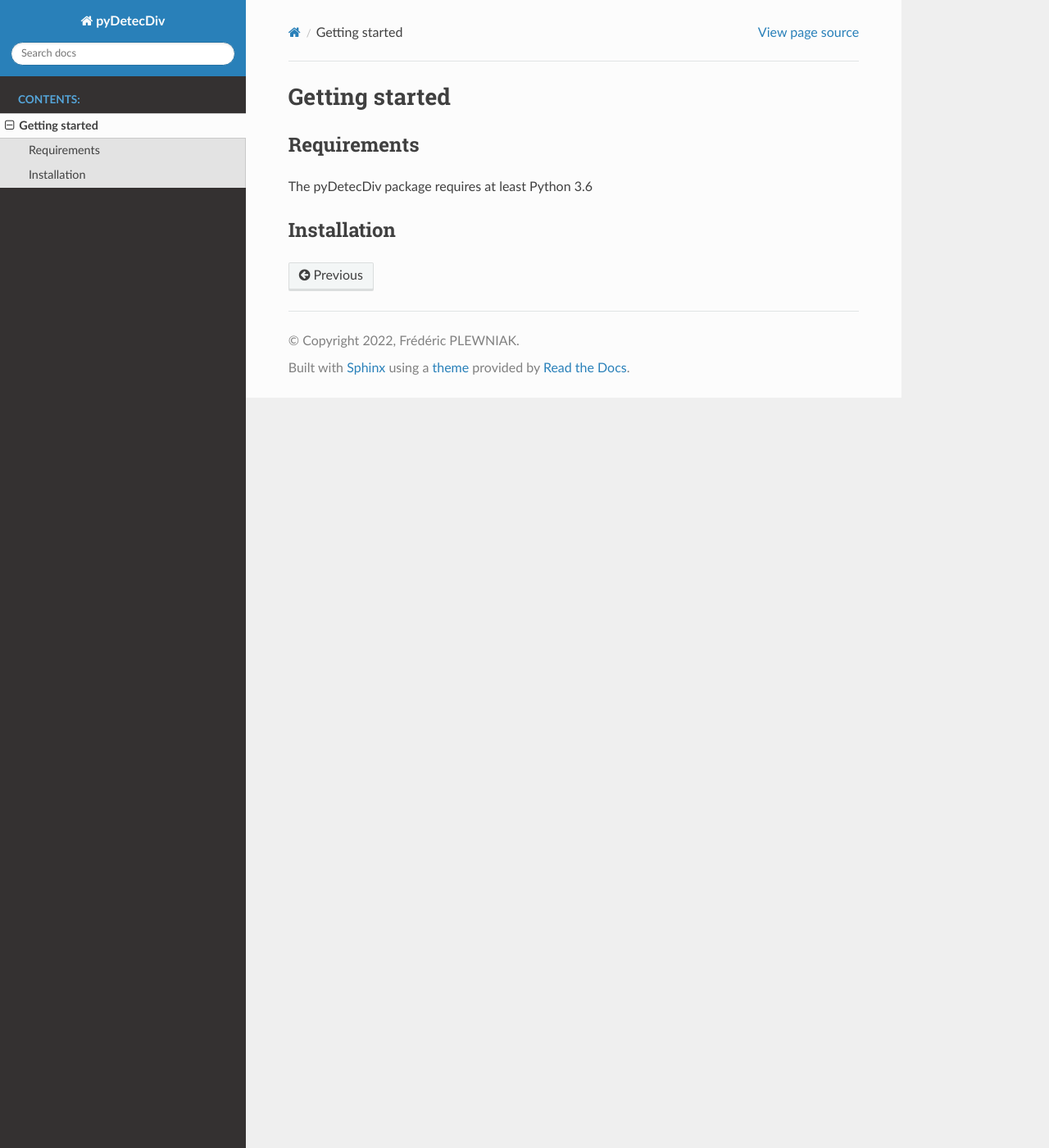
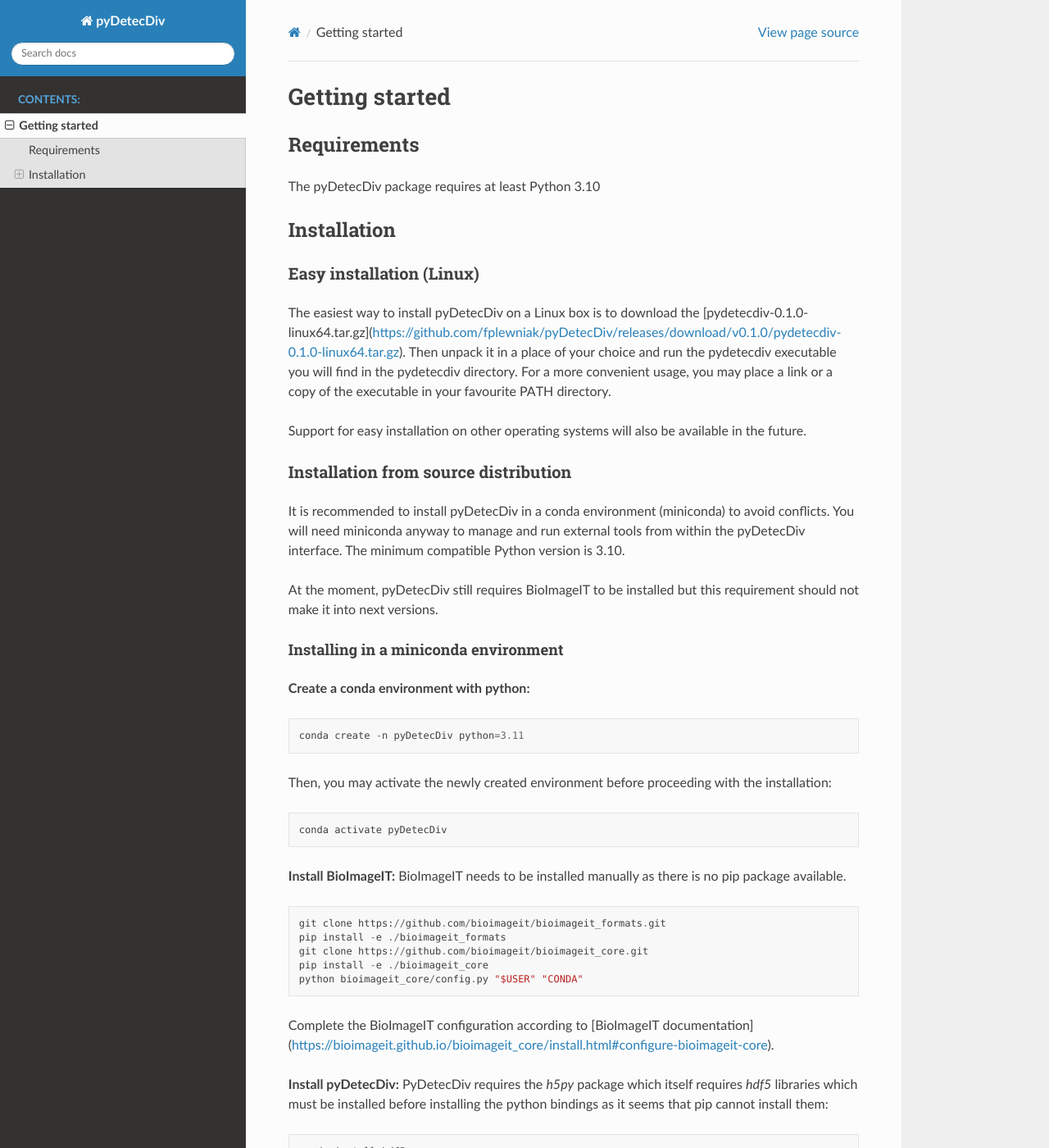
Before and after one commit to fplewniak/pyDetecDiv, a Sphinx documentation site: the page built from docs/source/getting_started.rst, in a window 1280 px wide and 1400 px high. Shown: the whole window at 82% size. Built offline with Sphinx 7.4.7 and the Read the Docs theme 2.0.0, drawn with Linux system fonts in a browser that asks for light colours; some of the changed text lies outside the part shown.

Commit message:
First draft of documentation using autoapi Sphinx extension.

```diff
--- a/docs/source/conf.py
+++ b/docs/source/conf.py
@@ -31,7 +31,10 @@
 # extensions coming with Sphinx (named 'sphinx.ext.*') or your custom
 # ones.
 extensions = ['sphinx_rtd_theme',
+              'autoapi.extension'
 ]
+
+autoapi_dirs = ['../../src/pydetecdiv']
 
 # Add any paths that contain templates here, relative to this directory.
 templates_path = ['_templates']
--- a/docs/source/getting_started.rst
+++ b/docs/source/getting_started.rst
@@ -3,7 +3,77 @@
 
 Requirements
 ------------
-The pyDetecDiv package requires at least Python 3.6
+The pyDetecDiv package requires at least Python 3.10
 
 Installation
 ------------
+Easy installation (Linux)
+^^^^^^^^^^^^^^^^^^^^^^^^^
+
+The easiest way to install pyDetecDiv on a Linux box is to download the [pydetecdiv-0.1.0-linux64.tar.gz](https://github.com/fplewniak/pyDetecDiv/releases/download/v0.1.0/pydetecdiv-0.1.0-linux64.tar.gz).
+Then unpack it in a place of your choice and run the pydetecdiv executable you will find in the pydetecdiv directory.
+For a more convenient usage, you may place a link or a copy of the executable in your favourite PATH directory.
+
+Support for easy installation on other operating systems will also be available in the future.
+
+Installation from source distribution
+^^^^^^^^^^^^^^^^^^^^^^^^^^^^^^^^^^^^^
+
+It is recommended to install pyDetecDiv in a conda environment (miniconda) to avoid conflicts.
+You will need miniconda anyway to manage and run external tools from within the pyDetecDiv interface.
+The minimum compatible Python version is 3.10.
+
+At the moment, pyDetecDiv still requires BioImageIT to be installed but this requirement should not make it into next versions.
+
+Installing in a miniconda environment
+"""""""""""""""""""""""""""""""""""""
+
+**Create a conda environment with python:**
+
+.. code-block::
+
+	conda create -n pyDetecDiv python=3.11
+
+Then, you may activate the newly created environment before proceeding with the installation:
+
+.. code-block::
+
+	conda activate pyDetecDiv
+
+**Install BioImageIT:**
+BioImageIT needs to be installed manually as there is no pip package available.
+
+.. code-block::
+
+	git clone https://github.com/bioimageit/bioimageit_formats.git
+	pip install -e ./bioimageit_formats
+	git clone https://github.com/bioimageit/bioimageit_core.git
+	pip install -e ./bioimageit_core
+	python bioimageit_core/config.py "$USER" "CONDA"
+
+Complete the BioImageIT configuration according to [BioImageIT documentation](https://bioimageit.github.io/bioimageit_core/install.html#configure-bioimageit-core).
+
+**Install pyDetecDiv:**
+PyDetecDiv requires the `h5py` package which itself requires `hdf5` libraries which must be installed  before installing the python bindings as it seems that pip cannot install them:
+
+.. code-block::
+
+	conda install hdf5
+
+Then, download the code and install the application:
+
+.. code-block::
+
+	git clone https://github.com/fplewniak/pyDetecDiv.git
+	pip install -e ./pyDetecDiv
+
+That's it. All requirements should be automatically installed in your miniconda environment.
+
+**To run the application, you may use:**
+
+.. code-block::
+
+	cd ./pyDetecDiv/src
+	python pydetecdiv/app/pydetecdiv_app.py
+
+To avoid the necessity to start the application from the `pyDetecDiv/src` directory, you may want to add it to your `PYTHONPATH` environment variable.
```
